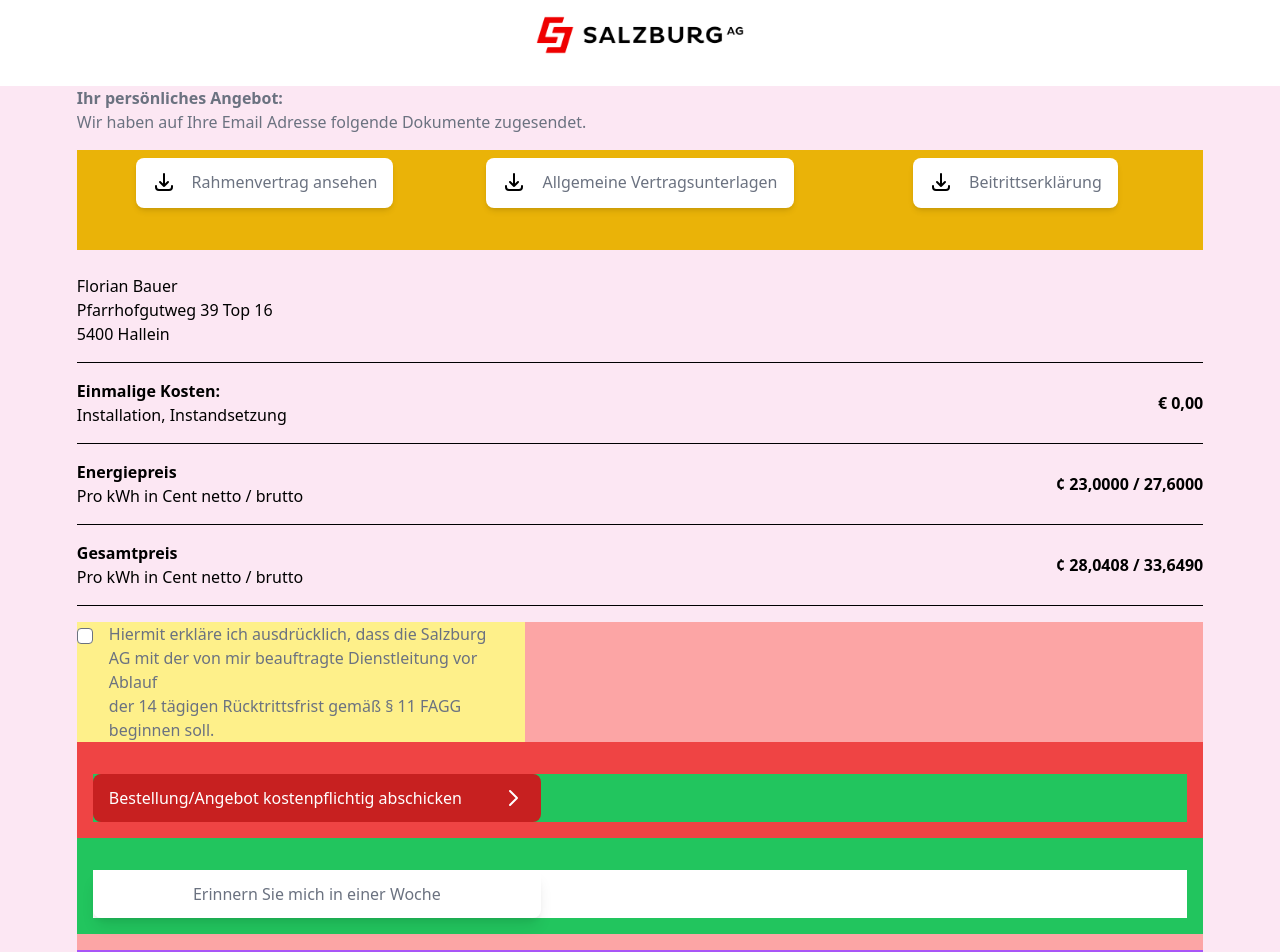
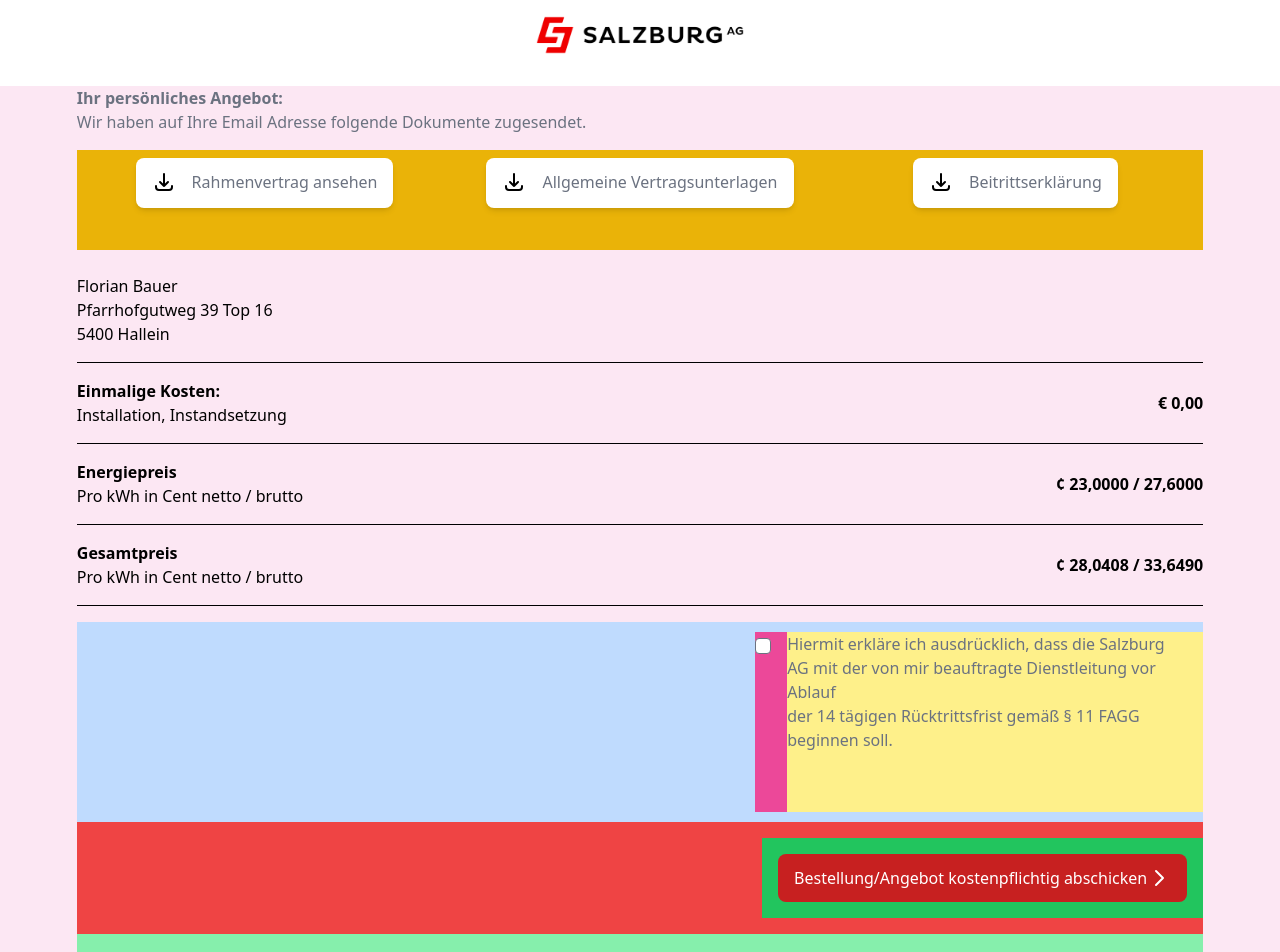
Before and after one commit to langp993/salzyag, a React (Create React App) app: page /Step4 in a window 1280 px wide. Shown: the top 952 px of the page. Built offline with nearby package versions, Linux system fonts and the light colour scheme.

Commit message:
cool edits - also checl the sm:p-14 regarding the absolute value

```diff
--- a/src/Pages/Step4.js
+++ b/src/Pages/Step4.js
@@ -70,33 +70,40 @@
         <div className="font-bold">¢ 28,0408 / 33,6490</div>
       </div>
 
-      <div className="bg-red-300 mx-auto h-[400px]">
-
-      <div className="bg-yellow-200 items-center justify-center max-w-md">
+      <div className="ismaincontainer bg-green-300 h-[400px]">
+      <div className="bg-blue-200 h-[200px] flex items-center -sm:justify-center relative">
+      <div className="bg-yellow-200 h-[180px] flex -sm:justify-center sm:right-0 max-w-md absolute">
+        <div className="bg-pink-500 flex justify-center h-full">
       <label className="flex py-0 px-0">
         <input type="checkbox" className="w-4 h-4 rounded mt-1.5 mr-4" />
-        Hiermit erkläre ich ausdrücklich, dass die Salzburg <br/>
+      </label>
+      </div>
+      <div>
+      <p>
+      Hiermit erkläre ich ausdrücklich, dass die Salzburg <br/>
         AG mit der von mir beauftragte Dienstleitung vor Ablauf <br/>
         der 14 tägigen Rücktrittsfrist gemäß § 11 FAGG beginnen soll. <br/>
-      </label>
+        </p>
+      </div>
+      </div>
       </div>
 
-      <div className="bg-red-500 p-4">
-      <div className="bg-green-500 mx-auto">
+      <div className="bg-red-500 p-4 sm:p-14 relative flex items-center -sm:justify-center">
+      <div className="bg-green-500 p-4 items-center justify-center sm:right-0 sm:absolute">
       <Link
         to="/Step5"
-        className="flex justify-between px-4 py-3 mt-4 text-white rounded-lg bg-primary max-w-md">
+        className="flex justify-between px-4 py-3 mt-0 text-white rounded-lg bg-primary max-w-md">
         Bestellung/Angebot kostenpflichtig abschicken
         <ChevronRightIcon className="w-6 h-6" />
       </Link>
       </div>
       </div>
 
-      <div className="bg-green-500 p-4">
-      <div className="bg-white mx-auto">
+      <div className="bg-yellow-500 p-4 mt-[100px]">
+      <div className="bg-white flex justify-center items-center">
       <Link
         to="/erinnerung"
-        className="block px-4 py-3 mt-4 text-center rounded-lg shadow-lg max-w-md mx-aut ">
+        className="block px-4 py-3 mt-0 text-center rounded-lg shadow-lg max-w-md mx-aut ">
         Erinnern Sie mich in einer Woche
       </Link>
       </div>
```
